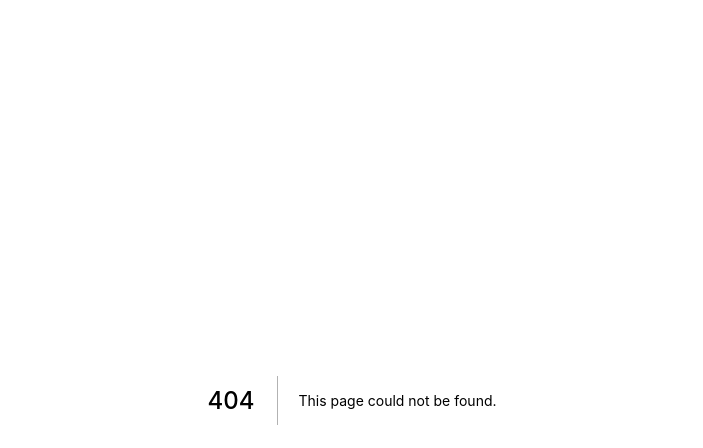
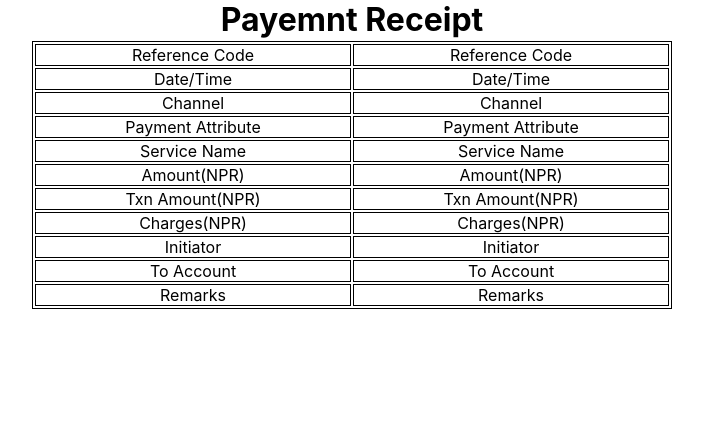
Before and after one commit to shriNiwash/shri-ecommerce, a Next.js app: page /Bill/1 in a window 1280 px wide. Before the commit this address had no page. Shown: the top 448 px of the page, without its empty margins (288-991 px from the left). Built offline with nearby package versions, Linux system fonts and the light colour scheme.

Commit message:
login and registration features added

```diff
--- a/config/khaltikey.js
+++ b/config/khaltikey.js
@@ -1,7 +1,7 @@
 import React from 'react';
  let MyKey = {
     publicTestKey: 'test_public_key_c61f0ce06edb414195e8a1579ea4c303',
-    secretKey:'test_secret_key_086c15da8b8845c5972564abb3e5e0b7'
+    secretKey: 'test_secret_key_086c15da8b8845c5972564abb3e5e0b7'
 }
 
 export default MyKey;
--- a/package.json
+++ b/package.json
@@ -9,6 +9,7 @@
     "lint": "next lint"
   },
   "dependencies": {
+    "axios": "^0.27.2",
     "bootstrap": "^5.1.3",
     "create-react-class": "^15.7.0",
     "khalti-checkout-web": "^2.2.0",
--- /dev/null
+++ b/pages/Bill/[bill].js
@@ -0,0 +1,60 @@
+
+const Bill = () => {
+    return (
+      <div className="mainserve">
+      <h1>Payemnt Receipt</h1>
+        <div className="Container" id="table_content">
+          <table className="tab">
+            <thead>
+              <tr>
+                <td>Reference Code</td>
+                <td>Reference Code</td>
+              </tr>
+              <tr>
+                <td>Date/Time</td>
+                <td>Date/Time</td>
+              </tr>
+              <tr>
+                <td>Channel</td>
+                <td>Channel</td>
+              </tr>
+              <tr>
+                <td>Payment Attribute</td>
+                <td>Payment Attribute</td>
+              </tr>
+              <tr>
+                <td>Service Name</td>
+                <td>Service Name</td>
+              </tr>
+              <tr>
+                <td>Amount(NPR)</td>
+                <td>Amount(NPR)</td>
+              </tr>
+              <tr>
+                <td>Txn Amount(NPR)</td>
+                <td>Txn Amount(NPR)</td>
+              </tr>{" "}
+              <tr>
+                <td>Charges(NPR)</td>
+                <td>Charges(NPR)</td>
+              </tr>{" "}
+              <tr>
+                <td>Initiator</td>
+                <td>Initiator</td>
+              </tr>{" "}
+              <tr>
+                <td>To Account</td>
+                <td>To Account</td>
+              </tr>
+              <tr>
+                <td>Remarks</td>
+                <td>Remarks</td>
+              </tr>
+            </thead>
+          </table>
+        </div>
+      </div>
+    );
+  };
+
+  export default Bill;
--- a/pages/Payment.js
+++ b/pages/Payment.js
@@ -1,6 +1,7 @@
 import dynamic from "next/dynamic";
 import Navbar from "./components/navibar";
 import Footer from "./components/Footer";
+import { useState } from "react";
 
 const Khalti = dynamic(
   () => {
--- a/pages/product/[productList].js
+++ b/pages/product/[productList].js
@@ -3,6 +3,7 @@ import Footer from "../components/Footer";
 import Image from "next/image";
 import { useState } from "react";
 import dynamic from "next/dynamic";
+import { useRouter } from "next/router";
 
 
 const Khalti = dynamic(
@@ -28,6 +29,7 @@ export const getServerSideProps = async (context) => {
   };
 
 const ProductList = ({data})=>{
+  const router = useRouter();
     const [Data,setData] = useState('');
     return(<div className="productListing">
     <Navbar />
@@ -55,8 +57,7 @@ const ProductList = ({data})=>{
                 <h3>Enter the quantity</h3>
                 <input type="number" name="name" onChange={(e)=>setData(e.target.value)} className="productInput" />
             </div><br />
-            <Khalti records={Data*data.price*100}/>
-
+            <Khalti records={Data*data.price*100} />
         </div><br />
         <Footer />
     </div>)
--- a/styles/globals.css
+++ b/styles/globals.css
@@ -961,3 +961,160 @@ a {
 .productListing{
   background: #4fbe44;
 }
+
+.tab{
+  padding: 0 auto;
+  justify-content: center;
+  border: 1px solid black;
+  width: 50%;
+}
+
+.tab td{
+  border: 1px solid black;
+}
+
+#table_content{
+  display: flex;
+    justify-content: center;
+    padding-top: 2px;
+}
+
+.mainserve{
+  text-align: center;
+}
+
+
+/* login css */
+.err-msg {
+	padding: 10px 15px;
+	background-color: #fff;
+	border-radius: 8px;
+	margin-bottom: 15px;
+	color: red;
+	box-shadow: 0px 6px 12px rgba(0, 0, 0, 0.2);
+}
+
+form .form-group {
+	margin-bottom: 30px;
+    margin-left: 483px;
+    width: 30%;
+    margin-bottom: 30px;
+    align-items: center;
+    justify-content: center;
+    text-align: cener;
+}
+
+form label {
+	display: block;
+	color:rgb(16, 15, 15);
+	font-size: 14px;
+	margin-bottom: 5px;
+}
+
+form input {
+	appearance: none;
+	background: none;
+	outline: none;
+	border: none;
+}
+
+form input:not([type="submit"]) {
+	display: block;
+	width: 100%;
+	padding: 15px;
+	border-radius: 8px;
+	background-color: rgba(0, 0, 0, 0.2);
+	box-shadow: 0px 0px 0px rgba(0, 0, 0, 0);
+	transition: 0.4s;
+	color: #222;
+	font-size: 18px;
+	font-weight: 300;
+}
+
+form input:not([type="submit"])::placeholder {
+	color: #CCC;
+}
+
+form input:not([type="submit"]):focus, form input:not([type="submit"]):valid {
+	background-color: #fff;
+	box-shadow: 0px 6px 12px rgba(0, 0, 0, 0.2);
+}
+
+form input[type="submit"] {
+	display: block;
+	width: 20%;
+	padding: 15px;
+	border-radius: 8px;
+	background-color: #2F4960;
+	box-shadow: 0px 0px 0px rgba(0, 0, 0, 0);
+	transition: 0.4s;
+	color: #FFF;
+	font-size: 20px;
+	font-weight: 700;
+	cursor: pointer;
+	margin-left: 551px;
+
+}
+
+.h1{
+	text-align: center;
+}
+
+.anker{
+	text-align: center;
+    align-items: center;
+    margin-left: 640px;
+    font-size: 25px;
+    font-style: oblique;
+}
+
+.formdata{
+    text-align: center;
+    margin-top: 140px;
+}
+#labels{
+	font-size: 49px;
+    font-style: initial;
+}
+
+#email{
+	padding: 11px;
+    width: 382px;
+    border: 2px solid #3cbc24;
+    border-radius: 25px;
+	margin-left: 566px;
+}
+
+#submits{
+	display: block;
+    width: 13%;
+    padding: 15px;
+    border-radius: 8px;
+    background-color: #2F4960;
+    box-shadow: 0px 0px 0px rgb(0 0 0 / 0%);
+    transition: 0.4s;
+    color: #FFF;
+    font-size: 14px;
+    font-weight: 700;
+    cursor: pointer;
+    margin-left: 649px;
+    margin-top: 14px;
+}
+
+#submits:hover{
+	background-color: rgb(86, 141, 224);
+	color: #000;
+}
+
+.reset{
+    width: 505px;
+    justify-content: center;
+    text-align: center;
+    align-items: center;
+}
+
+#passwords{
+    margin-left: 375px;
+    margin-top: 14px;
+
+}
```
Also changed, not shown: config/khaltiConfig.js (+38 -13 lines), pages/components/Registration.js (added, +90 -0 lines), pages/components/list.js (+8 -1 lines), pages/home.js (added, +83 -0 lines), pages/index.js (+76 -77 lines), 1 other file (tests, documents, lock files or other folders).
